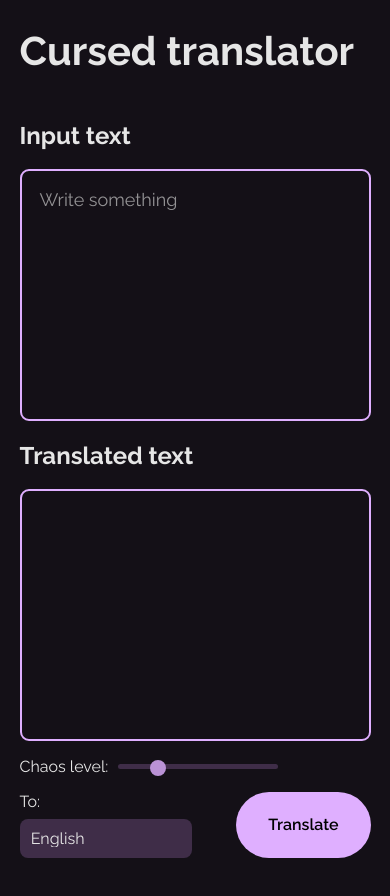
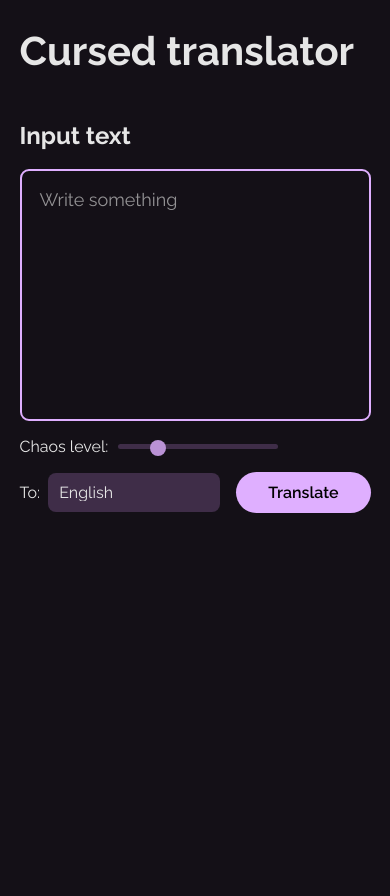
Before and after one commit to AlexeyArsentyev/translator, a React (Vite) app: page / in a window 390 px wide. Shown: the top 896 px of the page. After the commit the page ends 844 px from the top, so only its background shows below. Built offline with nearby package versions, Linux system fonts and the light colour scheme.

Commit message:
semantic

```diff
--- a/src/App.jsx
+++ b/src/App.jsx
@@ -5,6 +5,8 @@ import TranslatorForm from './components/Form/Form.jsx';
 export default () => (
   <div className="main-wrapper">
     <h1>Cursed translator</h1>
-    <TranslatorForm />
+    <main>
+      <TranslatorForm />
+    </main>
   </div>
 );
--- a/src/components/Form/Form.css
+++ b/src/components/Form/Form.css
@@ -5,6 +5,7 @@
 :root {
   --accent-color: rgb(223, 175, 255);
   --placeholder-color: rgb(201, 201, 201);
+  --translation-area-gap: 5%;
 }
 
 .submit-btn,
@@ -28,9 +29,13 @@
   opacity: 0.7;
 }
 
+ul {
+  list-style-type: none;
+}
+
 .translation-area {
   display: flex;
-  gap: 5%;
+  gap: var(--translation-area-gap);
 }
 
 .translation-section {
@@ -57,7 +62,6 @@
 
   padding: 1em;
   margin: 0;
-  width: 100%;
 
   flex-grow: 1;
 
@@ -88,11 +92,19 @@
   display: block;
 }
 
-/* .translated-text:empty {
+.translation-section {
+  max-width: calc(50% - var(--translation-area-gap) / 2);
+}
+
+/* .translation-section:empty {
   display: none;
 }
 
-.translated-text:empty .translated-header {
+.translated-text:empty {
+  display: none;
+}
+
+.translated-header:has(+ *:empty) {
   display: none;
 } */
 
@@ -139,12 +151,18 @@
 }
 
 .history {
+  margin: 0;
   margin-bottom: 10rem;
+  padding: 0;
 }
 
 @media screen and (max-width: 800px) {
   .translation-area {
     flex-direction: column;
+  }
+
+  .translation-section {
+    max-width: none;
   }
 
   .options {
@@ -155,5 +173,8 @@
 
   .submit-language-pair {
     flex-direction: row-reverse;
+    justify-content: space-between;
+    gap: 0;
+    width: 100%;
   }
 }
--- a/src/components/Form/Form.jsx
+++ b/src/components/Form/Form.jsx
@@ -94,6 +94,11 @@ const TranslatorForm = () => {
       return;
     }
 
+    if (text === 'something') {
+      setTranslatedText('Not literally!');
+      return;
+    }
+
     setHistory([]);
     updateHistory(targetLanguage, formText);
     for (let i = 0; i < distortionLevel; i++) {
@@ -107,7 +112,7 @@ const TranslatorForm = () => {
   };
 
   return (
-    <div>
+    <>
       <form onSubmit={handleSubmit}>
         <div className="translation-area">
           <div className="translation-section">
@@ -123,10 +128,12 @@ const TranslatorForm = () => {
               onChange={(e) => setFormText(e.target.value)}
             ></textarea>
           </div>
-          <div className="translation-section">
-            <h2 className="translated-header">Translated text</h2>
-            <p className="translated-text">{translatedText}</p>
-          </div>
+          {translatedText && (
+            <div className="translation-section">
+              <h2 className="translated-header">Translated text</h2>
+              <p className="translated-text">{translatedText}</p>
+            </div>
+          )}
         </div>
 
         {/* options */}
@@ -168,19 +175,19 @@ const TranslatorForm = () => {
       {/* history */}
 
       {history.length > 0 && <h2>Translations</h2>}
-      <div className="history">
+      <ul className="history">
         {history.map(({ languageName, text }, index) => (
-          <div key={index}>
+          <li key={index}>
             {index !== 0 && <img src={arrowDown} alt="arrow-down" className="arrow-down" />}
             <p className="history-log">
               <span className="language-name"> {languageName + ':'}</span>
 
               <span> {text}</span>
             </p>
-          </div>
+          </li>
         ))}
-      </div>
-    </div>
+      </ul>
+    </>
   );
 };
 
```
